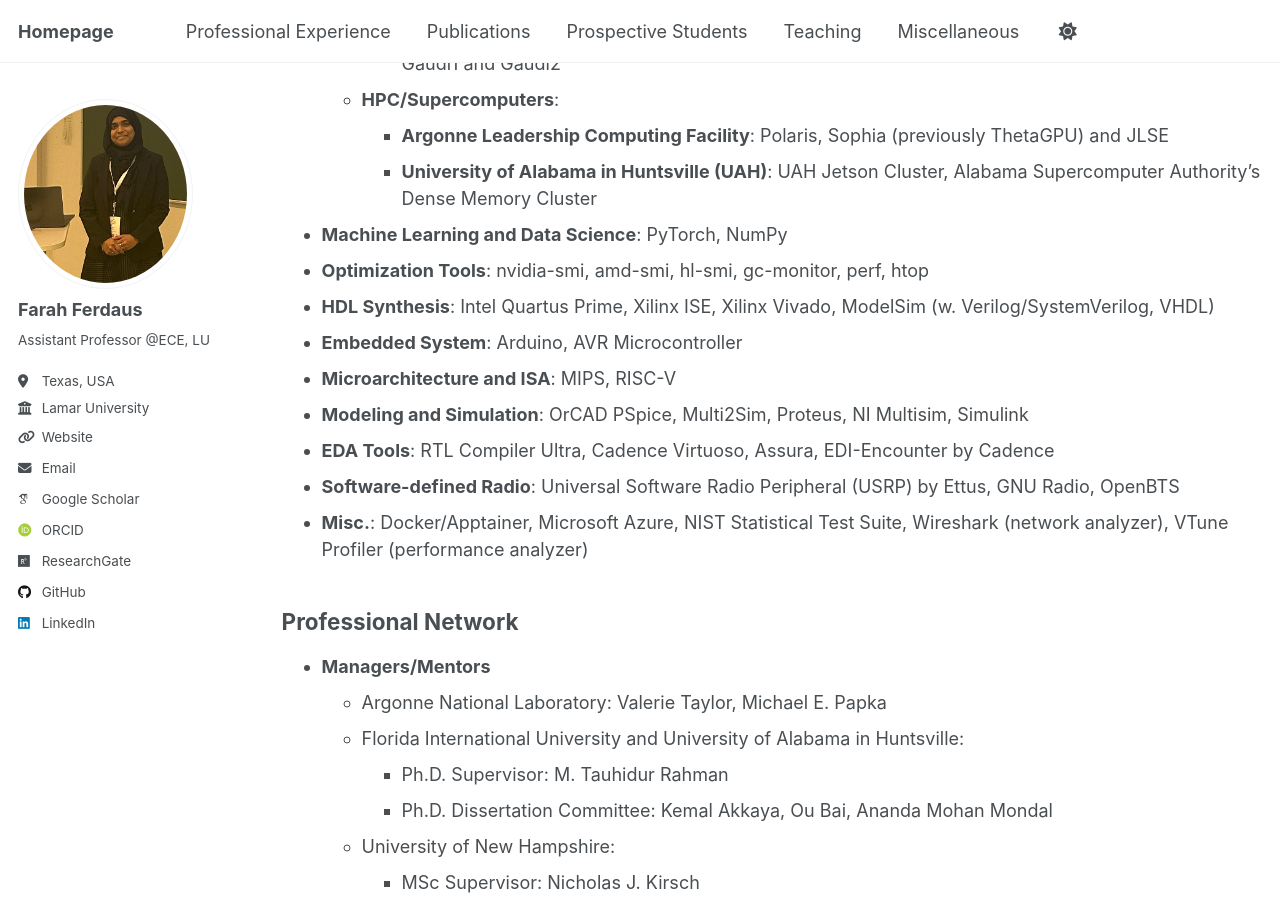
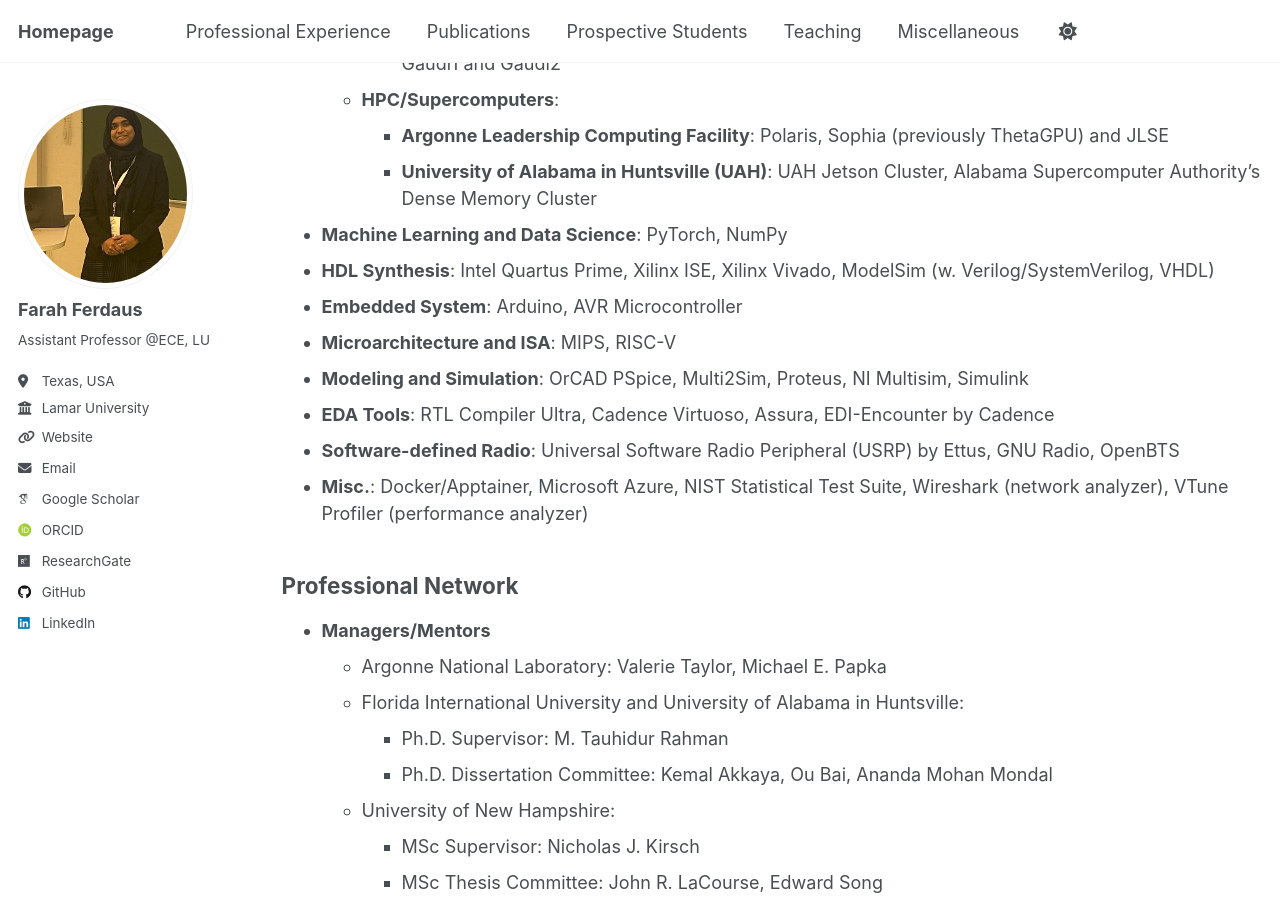
Before and after one commit to fferdaus/fferdaus.github.io, a Jekyll site: the page built from _pages/experience.md, in a window 1280 px wide and 900 px high, scrolled down 1967 px. Built offline with Jekyll 4.4.1, drawn with Linux system fonts in a browser that asks for light colours; some web fonts are replaced.

Commit message:
Update experience.md

```diff
--- a/_pages/experience.md
+++ b/_pages/experience.md
@@ -65,7 +65,6 @@ redirect_from:
      * **Argonne Leadership Computing Facility**: Polaris, Sophia (previously ThetaGPU) and JLSE
      * **University of Alabama in Huntsville (UAH)**: UAH Jetson Cluster, Alabama Supercomputer Authority's Dense Memory Cluster
  - **Machine Learning and Data Science**: PyTorch, NumPy
- - **Optimization Tools**: nvidia-smi, amd-smi, hl-smi, gc-monitor, perf, htop
  - **HDL Synthesis**: Intel Quartus Prime, Xilinx ISE, Xilinx Vivado, ModelSim (w. Verilog/SystemVerilog, VHDL)
  - **Embedded System**: Arduino, AVR Microcontroller
  - **Microarchitecture and ISA**: MIPS, RISC-V
@@ -74,6 +73,7 @@ redirect_from:
  - **Software-defined Radio**: Universal Software Radio Peripheral (USRP) by Ettus, GNU Radio, OpenBTS
  - **Misc.**: Docker/Apptainer, Microsoft Azure, NIST Statistical Test Suite, Wireshark (network analyzer), VTune Profiler (performance analyzer)
 
+<!-- - **Optimization Tools**: nvidia-smi, amd-smi, hl-smi, gc-monitor, perf, htop-->
 
 ## Professional Network
 
```
